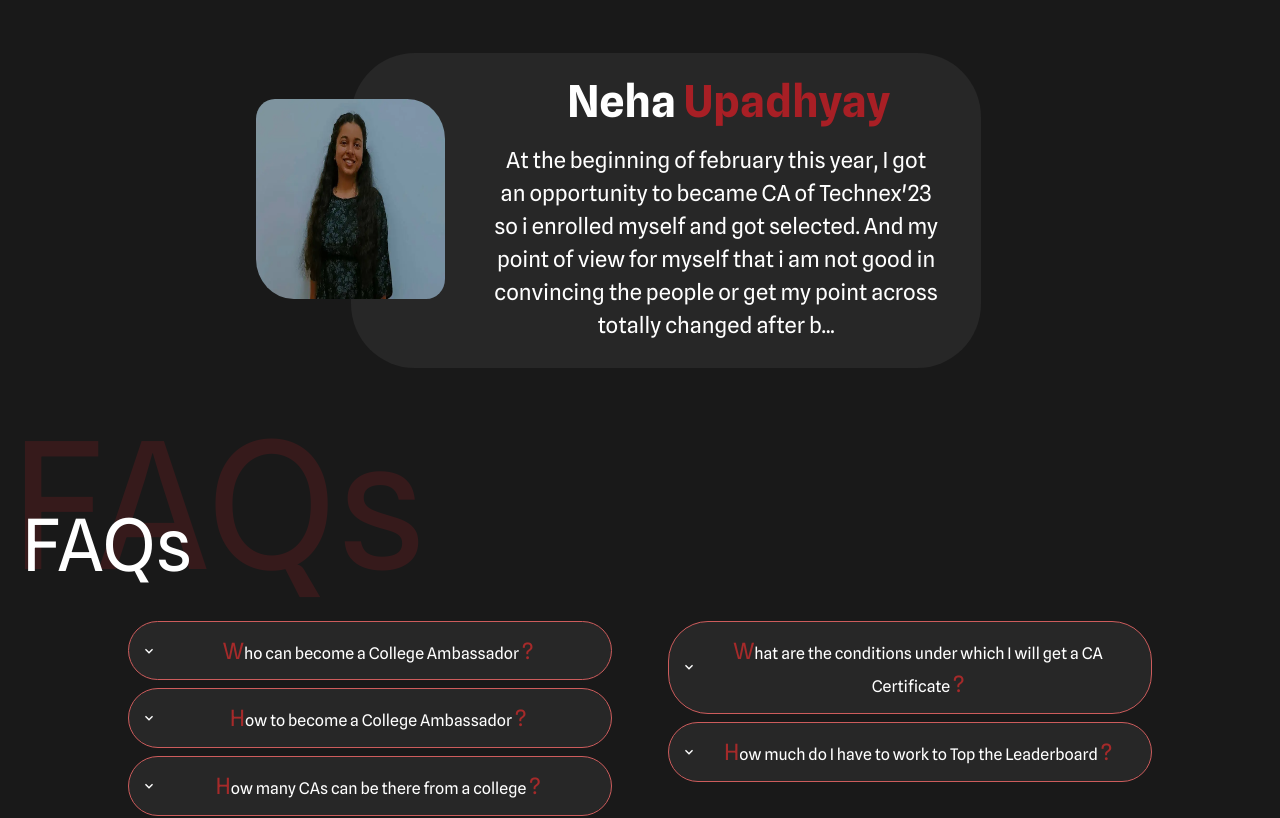
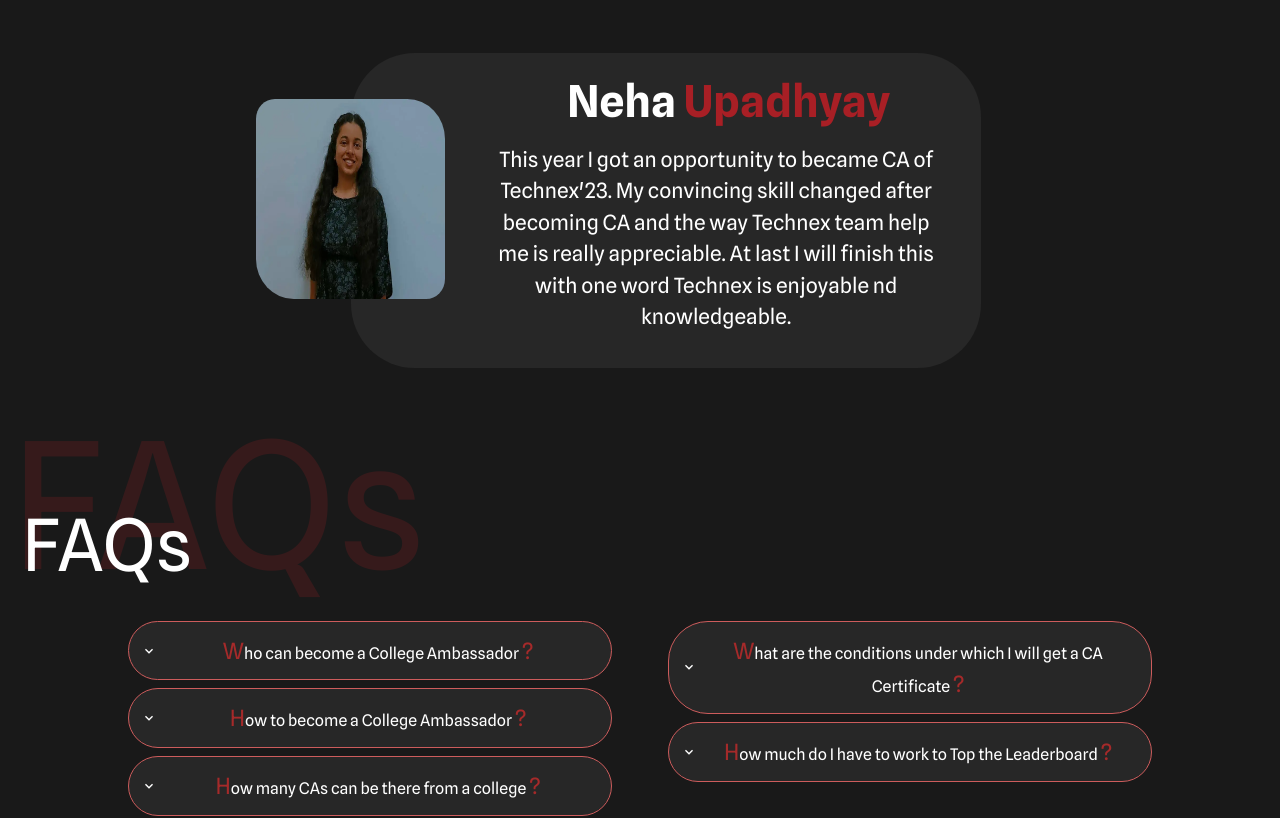
Before and after one commit to technex-iit-bhu/CA_Frontend, a Next.js app: page /landingPage in a window 1280 px wide. Shown: the part 3340-4158 px from the top of the page. Built offline with nearby package versions, Linux system fonts and the light colour scheme; a web font is replaced by a local one.

Commit message:
updated testimonials

```diff
--- a/src/components/testemonialCard.tsx
+++ b/src/components/testemonialCard.tsx
@@ -27,7 +27,7 @@ const Testes: React.FC<CarouselProps> = ({ title, description, imageSrc }) => {
   const cardWidth = isLargerThan900 ? '630px' : '80vw';
   const padding = isLargerThan900 ? '10px 40px 15px 15px' : '2.5vw';
   const cardHeight = isLargerThan900 ? '315px' : '50vw';
-  const fontSize = isLargerThan900 ? '22px' : '3.5vw';
+  const fontSize = (!isLargerThan425 && "10px") || (isLargerThan425 && !isLargerThan640 && "12px") || (isLargerThan640 && !isLargerThan900 && "20px") || "21px";
   const fontSize1 = isLargerThan900 ? '44px' : '6vw';
   const padding1 = isLargerThan900 ? '15px 0px' : '3vw 0';
   const margin = isLargerThan900 ? '80px 50px 50px 50px' : '8vw';
@@ -81,8 +81,7 @@ const Testes: React.FC<CarouselProps> = ({ title, description, imageSrc }) => {
                 </Box>
               </Heading>
               <Text padding={padding} fontSize={fontSize}>
-                {!isLargerThan900 && description.slice(0, 150) + "..."}
-                {isLargerThan900 && description.slice(0, 250) + "..."}
+                {description}
               </Text>
             </Box>
           </Stack>
--- a/src/components/testimonials.tsx
+++ b/src/components/testimonials.tsx
@@ -12,40 +12,40 @@ const carouselData: CarouselData[] = [
   {
     title: 'Ellen Verma',
     description:
-      "My journey as a Campus Ambassador for TECHNEX'23 at IIT BHU was an incredible experience that allowed me to grow both personally and professionally. It provided me with the opportunity to contribute to the success of a prestigious technical festival , develop my leadership and organizational skills, and foster a sense of pride in representing my college.",
+      "My journey as a Campus Ambassador for TECHNEX'23 at IIT BHU was an incredible experience that allowed me to grow both personally and professionally. This experience will always hold a special place in my heart, and I am grateful for this.",
     imageSrc:
       'cutie_t1.webp', // URL for the image
   },
   {
     title: 'Neha Upadhyay',
     description:
-      "At the beginning of february this year, I got an opportunity to became CA of Technex'23 so i enrolled myself and got selected. And  my point of view for myself that i am not good in convincing the people or get my point across totally changed after becoming CA  nd convinced student to participate in fest, a lot of new things I learnt. At last I will finish this with one word Technex is enjoyable nd knowledgeable",
+      "This year I got an opportunity to became CA of Technex'23. My convincing skill changed after becoming CA and the way Technex team help me is really appreciable. At last I will finish this with one word Technex  is enjoyable nd knowledgeable.",
     imageSrc:
       'notcutie_t2.webp', // URL for the image
   },
   {
     title: 'Shakti Nandan',
     description:
-      "Hi, I am Shakti Nandan, very happy and proud to be a part of TECHNEX'23 as CAMPUS AMBASSADOR in such a Greenish and Vedic culture campus. TECHNEX, the annual technical festival provided an incredible platform for students to explore itself, expand network with common minded people and showcase their technical & creative abilities on national level. I learn lots of valuable experience, explore leadership abilities, updated with the latest innovation & emerging technology and enjoy campus a lot. I heartly thankful to TECNEX team to provide me that opportunity and  also thankful to my college for support me to work with full effort.",
+      "Hi, I am Shakti Nandan, very happy and proud to be a part of TECHNEX'23 as CAMPUS AMBASSADOR in such a Greenish and Vedic culture campus. I got very valuable experience and  I heartly thankful to TECHNEX team to provide me that opportunity.",
     imageSrc:
       't3.webp', // URL for the image
   },
   {
     title: 'Manish Gupta',
     description:
-    "Hey everyone my name is Manish and I am from SLIET. I had the opportunity to represent my college as a campus ambassador for Technex, IIT BHU and I would like to say that it has been a wonderful experience for me being a campus ambassador of this prestigious technical fest. As a campus ambassador my role was to promote Technex'23 in my college and reach out to students and all the technical clubs of my college. And as a result, with over 50+ students who not only participated in this event but also achieved remarkable positions there. I Hope that the upcoming Technex will be an even more remarkable experience for everyone. STAY TECHNEXED!",
+    "I had the opportunity to represent my college as a campus ambassador for Technex, IIT BHU and I would like to say that it has been a wonderful experience for me being a campus ambassador of this prestigious technical fest. STAY TECHNEXED!",
     imageSrc: "t4.webp",
   },
   {
     title: "Krishna Raj",
     description:
-    "I must say, it was an absolutely fantastic experience! Everything from the food to the security arrangements was top-notch. The variety and quality of cuisines offered left us spoilt for choice, and I couldn't help but appreciate the efforts put in by the organizers. Speaking of security, it was evident that a lot of thought and planning went into ensuring everyone felt safe and comfortable throughout the event.It's a testament to the organizers' commitment to creating a welcoming environment for all attendees. It was evident that the organizers went above and beyond to create a memorable experience for all. Looking forward to the next one!",
+    "An absolute fantastic experience, from the food to the security arrangements. The variety & quality of cuisines  left us spoilt for choice It was evident that the organizers went above and beyond to create a memorable experience for all.",
     imageSrc: "t5 (1).webp",
   },
   {
     title: "Umesh Verma",
     description:
-    "Being a campus ambassador of technex iit 2k23 was an enriching experience where I represented my university at events, workshops, and orientations. I had the chance to interact with prospective students and share my insights about campus life.",
+    "Being a campus ambassador of technex iit 2k23 was an enriching experience where I represented my university at events, workshops, orientations. I had the chance to interact with prospective students & share my insights about campus life.",
     imageSrc: "t6.webp",
   },
 ];
```
